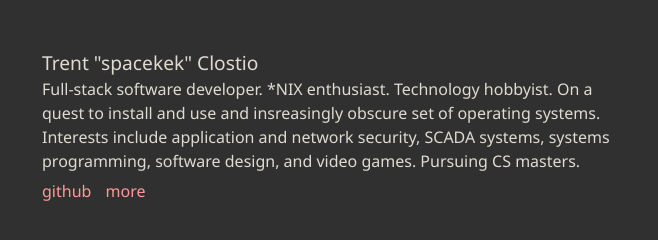
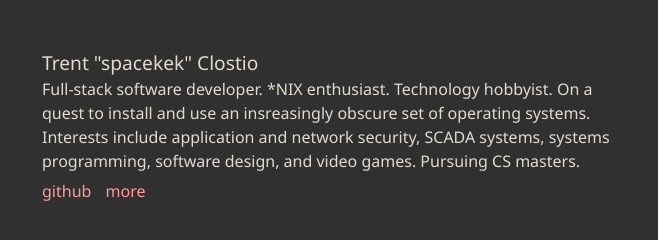
Before and after one commit to blackdoor/blog, a Jekyll site: the page built from about/index.md, in a window 1280 px wide. Shown: the part 562-802 px from the top of the page, without its empty margins (308-966 px from the left). Built offline with Jekyll 4.4.1, drawn with Linux system fonts in a browser that asks for light colours.

Commit message:
fixed a typo

```diff
--- a/_data/backenders.yml
+++ b/_data/backenders.yml
@@ -11,7 +11,7 @@
 
 - name: Trent "spacekek" Clostio
   bio: Full-stack software developer. *NIX enthusiast. Technology hobbyist. On a quest to
-       install and use and insreasingly obscure set of operating systems. Interests include
+       install and use an insreasingly obscure set of operating systems. Interests include
        application and network security, SCADA systems, systems programming, software
        design, and video games. Pursuing CS masters.
   websites:
```
